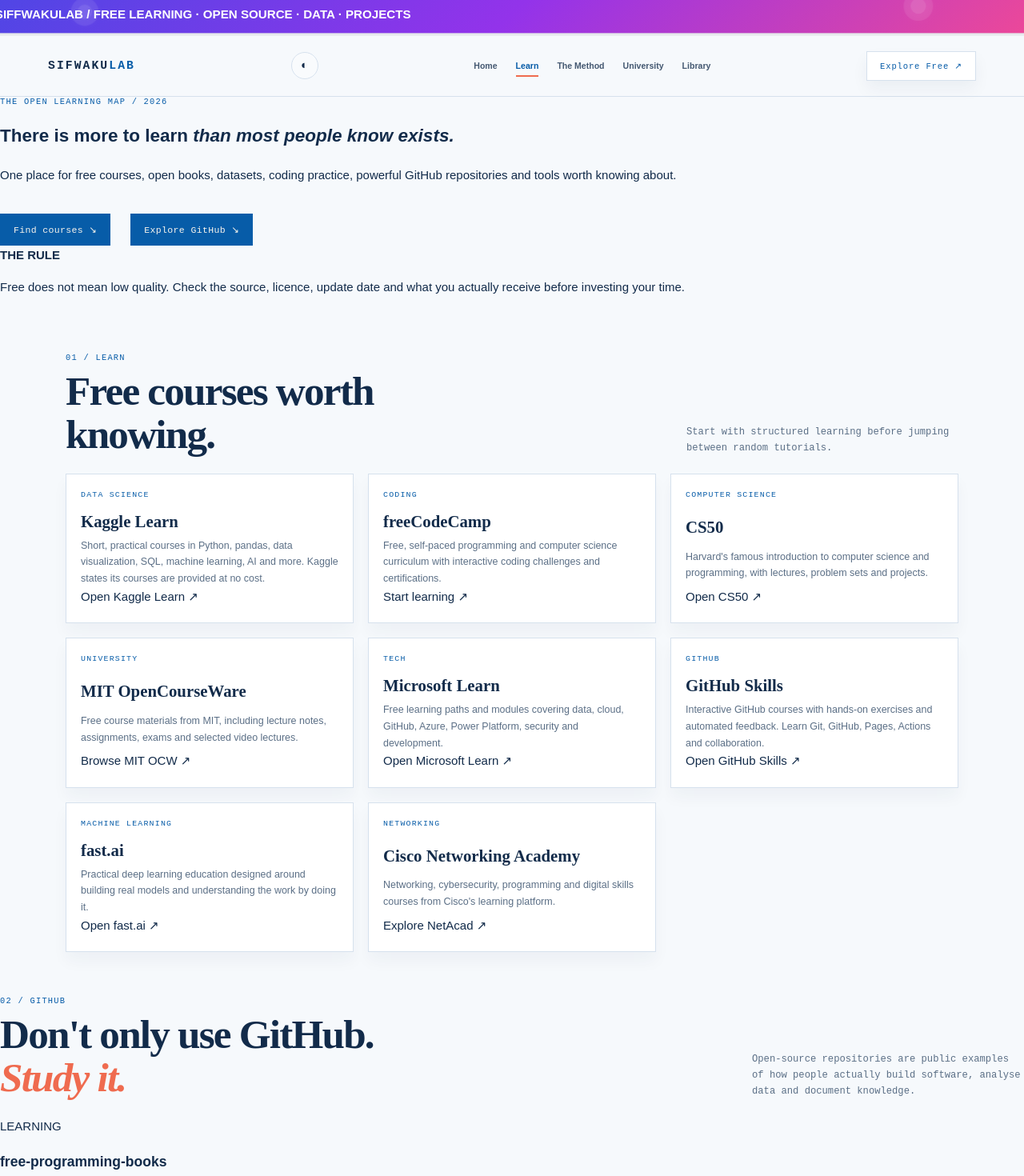
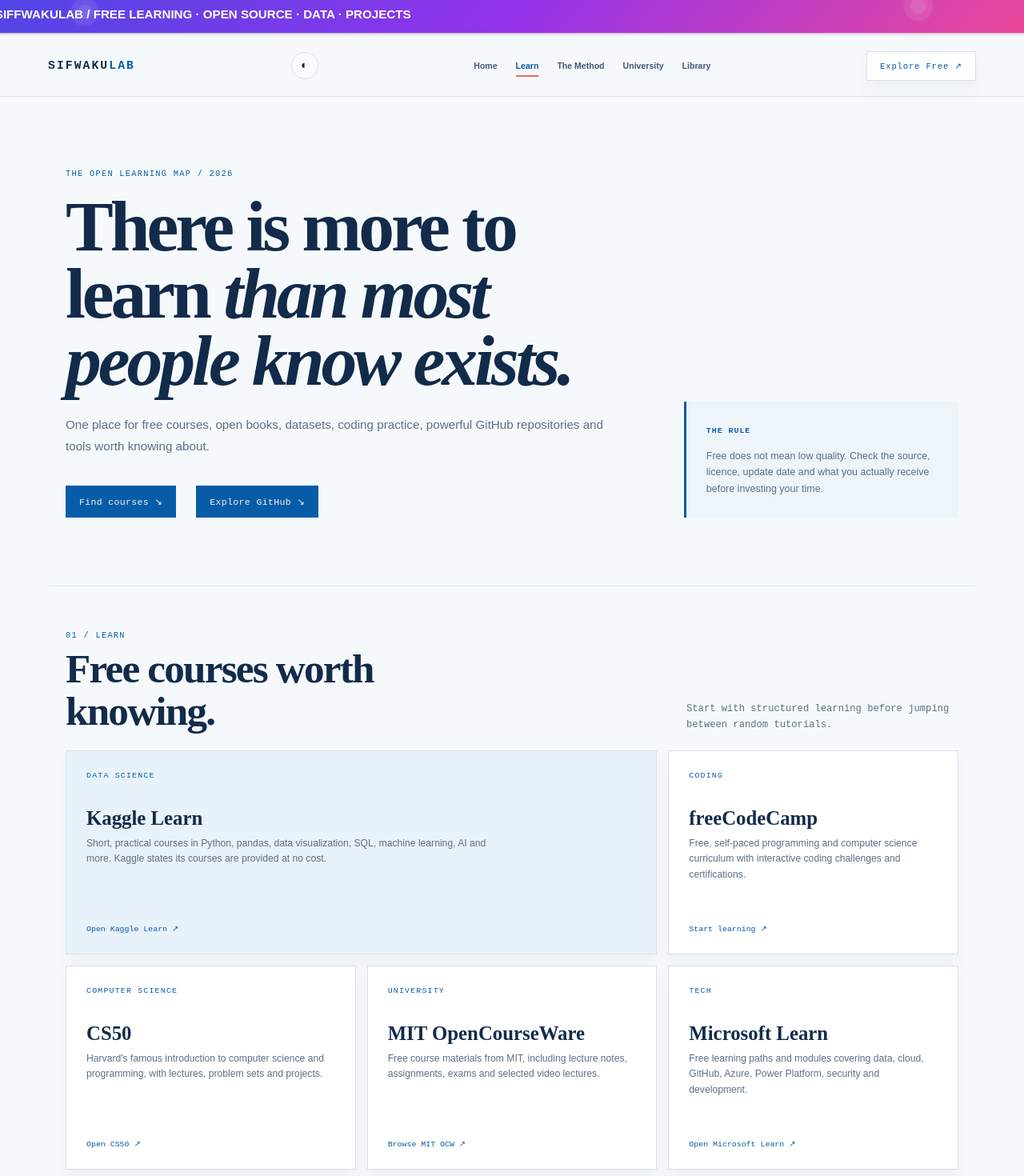
Before and after one commit to Sifwaku/sifwaku-data-ai-lab, a plain HTML site: page resources.html in a window 1280 px wide. Shown: the top 1470 px of the page at 80% size. Drawn offline with Linux system fonts and the light colour scheme.

Commit message:
Style the free learning resource hub

```diff
--- a/assets/css/style.css
+++ b/assets/css/style.css
@@ -199,3 +199,15 @@
   .homepage .workbench-main{padding:24px}
   .homepage .workbench-main h3{margin-top:45px}
 }
+
+/* ============================================================
+   RESOURCE HUB
+   ============================================================ */
+.resources-page .resource-hero{max-width:var(--max);margin:auto;padding:90px 22px 85px;display:grid;grid-template-columns:1.35fr .65fr;gap:60px;border-bottom:1px solid var(--line)}
+.resources-page .resource-hero h1{max-width:850px;font:600 clamp(3rem,7vw,6.5rem)/.94 var(--serif);letter-spacing:-.045em;margin:18px 0 25px}
+.resources-page .resource-hero>div>p:not(.eyebrow){max-width:680px;color:var(--muted);font-size:.95rem;line-height:1.75}
+.resource-hero-note{align-self:end;padding:25px;border-left:3px solid var(--green);background:#edf5fa;color:var(--muted);font-size:.78rem;line-height:1.65}.resource-hero-note b{color:var(--green);font:600 .62rem var(--mono);letter-spacing:.1em}.resource-hero-note p{margin:12px 0 0}
+.resource-section{padding-top:85px}.resource-grid{display:grid;grid-template-columns:repeat(3,1fr);gap:14px}.resource-card{padding:25px;background:#fff;border:1px solid var(--line);min-height:255px;display:flex;flex-direction:column;transition:.2s ease}.resource-card:hover{transform:translateY(-3px);border-color:var(--green);box-shadow:0 15px 28px rgba(18,43,74,.08)}.resource-card.feature{grid-column:span 2;background:#e8f2fa}.resource-type{color:var(--green);font:500 .59rem var(--mono);letter-spacing:.1em}.resource-card h3{font:600 1.55rem/1.08 var(--serif);margin:35px 0 8px}.resource-card p{font-size:.76rem;line-height:1.6;color:var(--muted);max-width:500px}.resource-card a{margin-top:auto;padding-top:20px;color:var(--green);font:500 .62rem var(--mono)}.resource-grid.compact{grid-template-columns:repeat(4,1fr)}
+.resource-dark{margin-top:90px;background:var(--dark);color:#fff}.resource-dark-inner{max-width:var(--max);margin:auto;padding:85px 22px}.resource-dark .section-head p{color:#b9c9d7}.resource-dark h2{color:#fff}.repo-grid{display:grid;grid-template-columns:repeat(4,1fr);gap:1px;background:rgba(255,255,255,.15)}.repo-grid article{padding:25px;background:var(--dark);min-height:245px;display:flex;flex-direction:column}.repo-grid article>span{color:#9bc7ed;font:500 .58rem var(--mono);letter-spacing:.1em}.repo-grid h3{font:600 1.25rem/1.15 var(--serif);margin:30px 0 8px;overflow-wrap:anywhere}.repo-grid p{color:#b9c9d7;font-size:.73rem;line-height:1.55}.repo-grid a{margin-top:auto;padding-top:18px;color:#fff;font:500 .6rem var(--mono)}.resource-tools{max-width:var(--max);margin:auto;padding-left:22px;padding-right:22px}.tool-list{display:grid;grid-template-columns:repeat(3,1fr);border-top:1px solid var(--line)}.tool-list a{padding:20px 12px;border-bottom:1px solid var(--line);display:grid;grid-template-columns:1fr 1.3fr auto;gap:10px;align-items:center}.tool-list b{font:600 .9rem var(--serif)}.tool-list span{color:var(--muted);font-size:.7rem}
+@media(max-width:820px){.resources-page .resource-hero{grid-template-columns:1fr;padding-top:60px}.resource-grid,.resource-grid.compact{grid-template-columns:1fr 1fr}.resource-card.feature{grid-column:1/-1}.repo-grid{grid-template-columns:1fr 1fr}.tool-list{grid-template-columns:1fr 1fr}}
+@media(max-width:480px){.resources-page .resource-hero{padding:45px 16px 55px;gap:35px}.resources-page .resource-hero h1{font-size:clamp(2.7rem,15vw,4rem)}.resource-grid,.resource-grid.compact,.repo-grid,.tool-list{grid-template-columns:1fr}.resource-card.feature{grid-column:auto}.resource-dark-inner{padding:60px 16px}.resource-tools{padding-left:16px;padding-right:16px}.tool-list a{grid-template-columns:1fr auto}.tool-list span{grid-column:1}.resource-section{padding-top:60px}}
```
